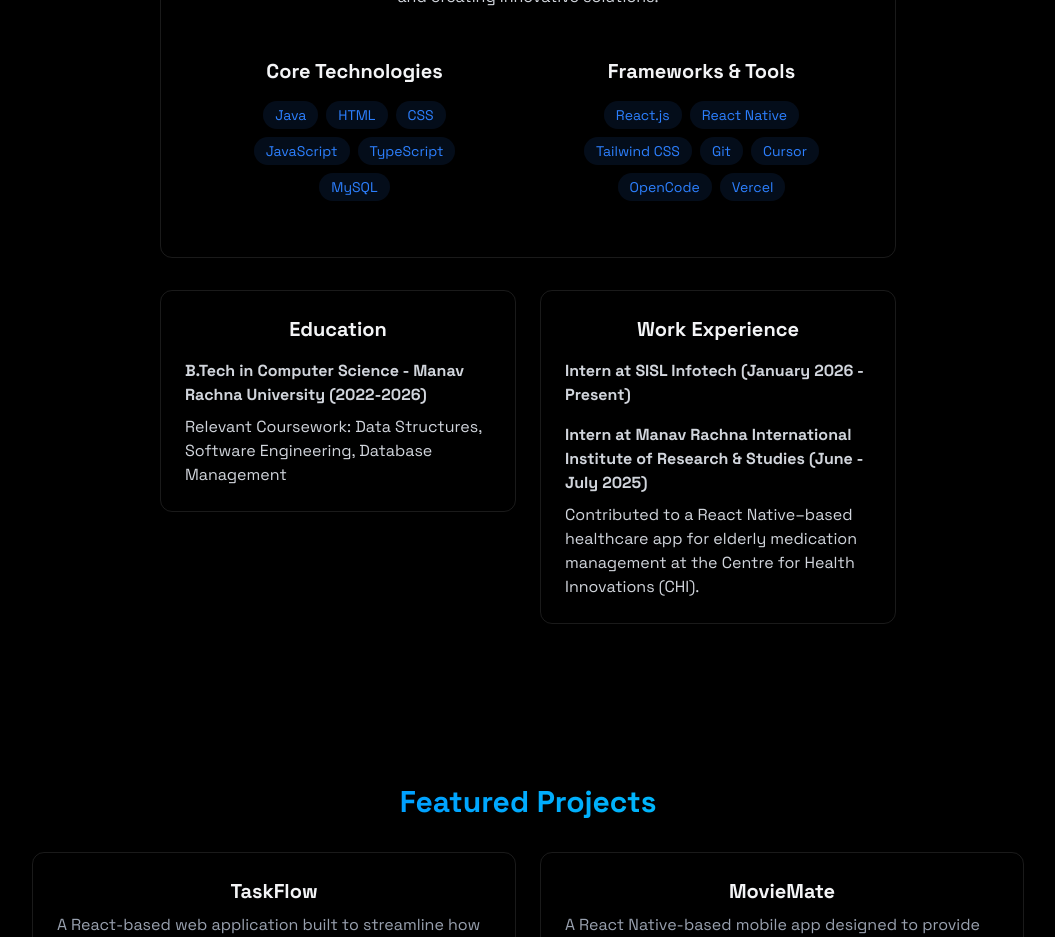
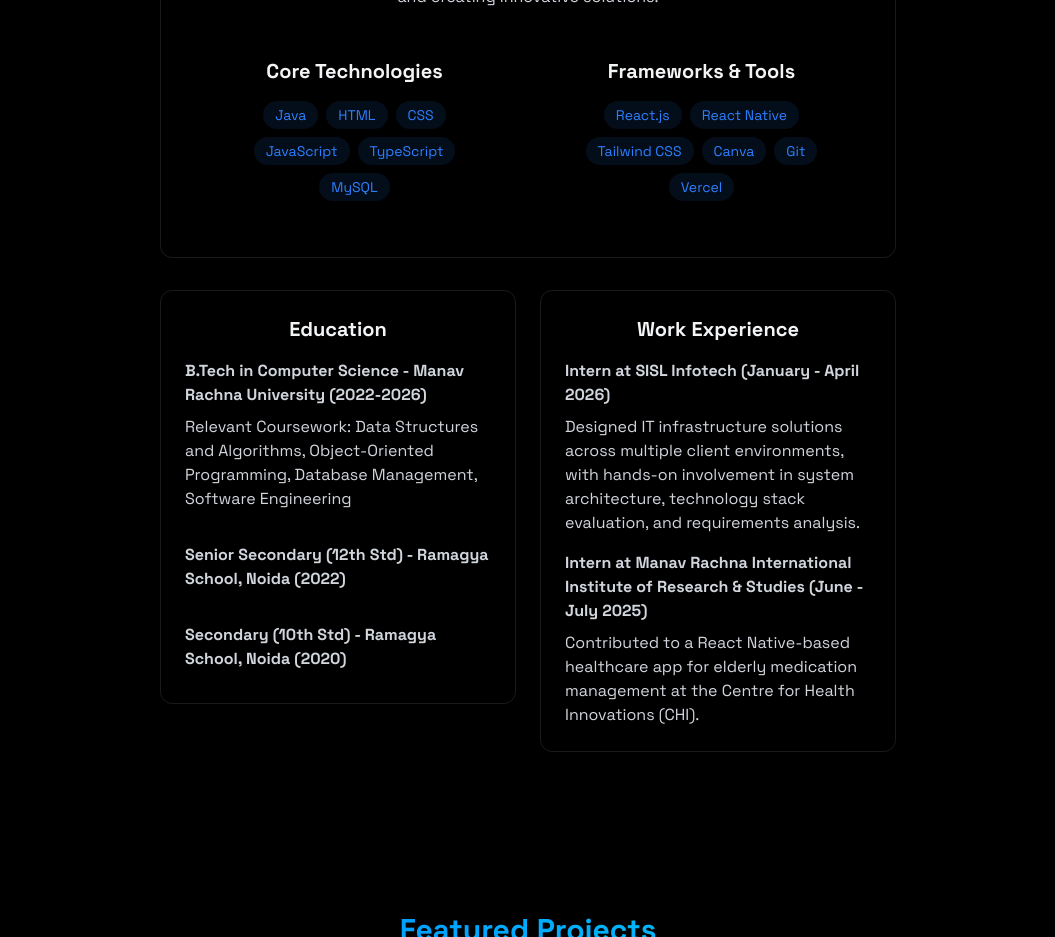
Before and after one commit to Hardik0602/hardik.pathak-portfolio, a React (Vite) app: page / in a window 1280 px wide. Shown: the part 1020-1957 px from the top of the page, without its empty margins (112-1167 px from the left). Built offline with nearby package versions, Linux system fonts and the light colour scheme.

Commit message:
sisl updated

```diff
--- a/src/sections/About.jsx
+++ b/src/sections/About.jsx
@@ -4,7 +4,7 @@ import Work from '../components/Work'
 import RevealOnScroll from '../components/RevealOnScroll'
 const About = () => {
   const coreTechnologies = ['Java', 'HTML', 'CSS', 'JavaScript', 'TypeScript', 'MySQL']
-  const frameworksAndTools = ['React.js', 'React Native', 'Tailwind CSS', 'Git', 'Cursor', 'OpenCode', 'Vercel']
+  const frameworksAndTools = ['React.js', 'React Native', 'Tailwind CSS', 'Canva', 'Git', 'Vercel']
   return (
     <section
       id='about'
@@ -49,7 +49,9 @@ const About = () => {
               <div className='p-6 rounded-xl border border-white/10 hover:-translate-y-1 transition-all'>
                 <h3 className='text-xl font-bold mb-4 text-center'>Education</h3>
                 <div className='space-y-8 text-gray-300'>
-                  <Education degree='B.Tech in Computer Science - Manav Rachna University (2022-2026)' coursework='Relevant Coursework: Data Structures, Software Engineering, Database Management' />
+                  <Education degree='B.Tech in Computer Science - Manav Rachna University (2022-2026)' coursework='Relevant Coursework: Data Structures and Algorithms, Object-Oriented Programming, Database Management, Software Engineering' />
+                  <Education degree='Senior Secondary (12th Std) - Ramagya School, Noida (2022)' />
+                  <Education degree='Secondary (10th Std) - Ramagya School, Noida (2020)' />
                 </div>
               </div>
             </div>
@@ -57,8 +59,8 @@ const About = () => {
               <div className='p-6 rounded-xl border border-white/10 hover:-translate-y-1 transition-all'>
                 <h3 className='text-xl font-bold mb-4 text-center'>Work Experience</h3>
                 <div className='space-y-4 text-gray-300'>
-                  <Work title='Intern at SISL Infotech (January 2026 - Present)' description='' />
-                  <Work title='Intern at Manav Rachna International Institute of Research & Studies (June - July 2025)' description='Contributed to a React Native–based healthcare app for elderly medication management at the Centre for Health Innovations (CHI).' />
+                  <Work title='Intern at SISL Infotech (January - April 2026)' description='Designed IT infrastructure solutions across multiple client environments, with hands-on involvement in system architecture, technology stack evaluation, and requirements analysis.' />
+                  <Work title='Intern at Manav Rachna International Institute of Research & Studies (June - July 2025)' description='Contributed to a React Native-based healthcare app for elderly medication management at the Centre for Health Innovations (CHI).' />
                 </div>
               </div>
             </div>
```
